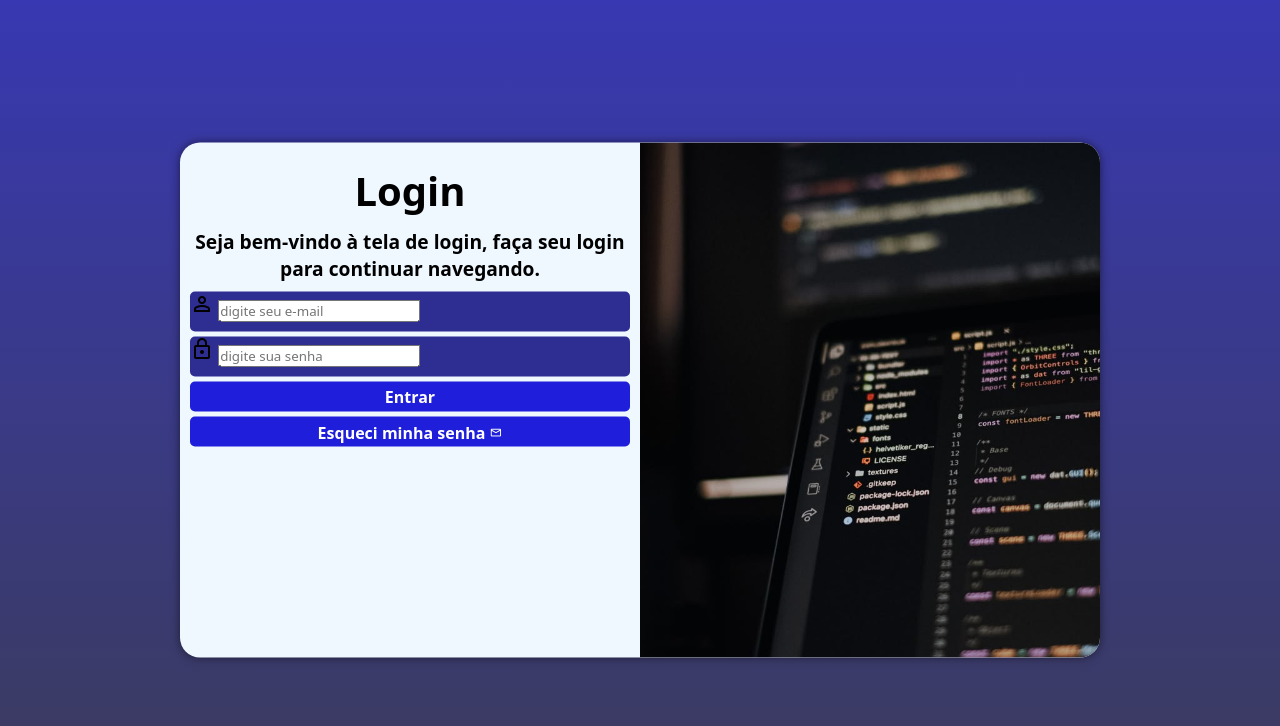
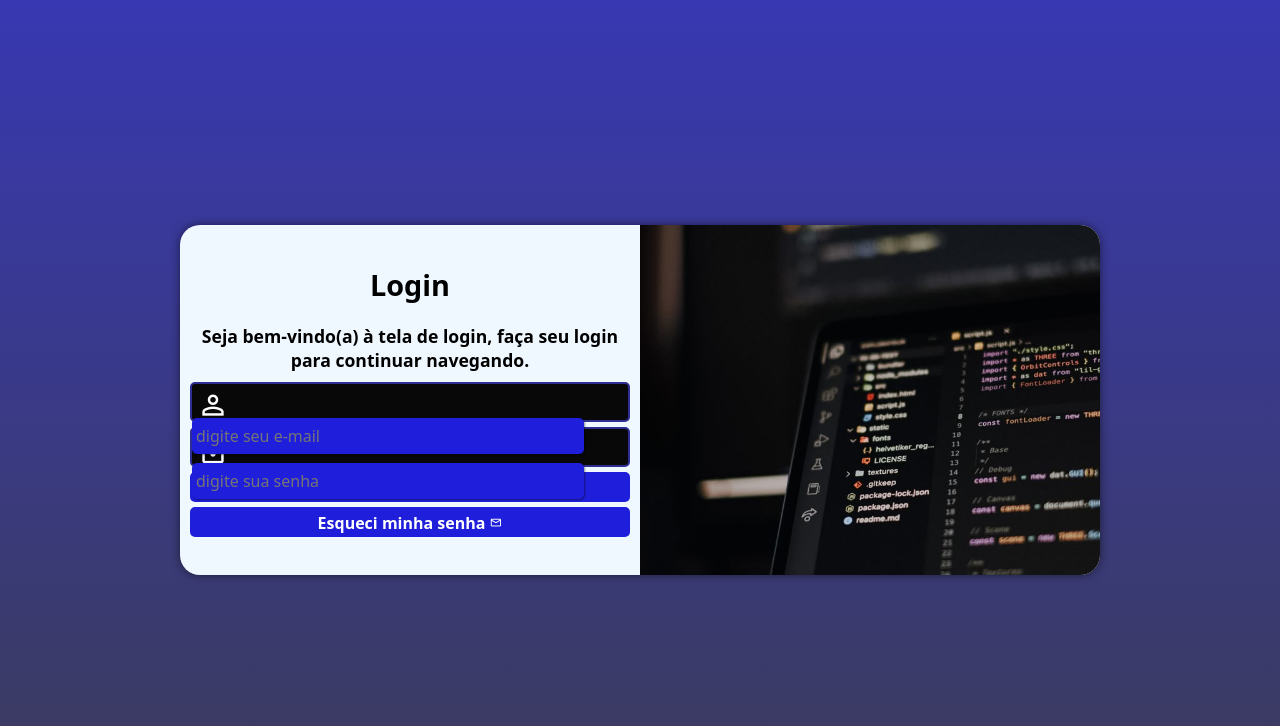
Before and after one commit to ailton019/tela-login, a plain HTML site: page index.html in a window 1280 px wide. Drawn offline with nearby package versions, Linux system fonts and the light colour scheme.

Commit message:
Ajuste de bug,
Página finalizada.

```diff
--- a/estilos/mq-estilos.css
+++ b/estilos/mq-estilos.css
@@ -8,6 +8,7 @@
 
     section#login{
         width: 80vw;
+        height: 350px;
     }
     section#login > div#imagem{
         float: left;
@@ -33,6 +34,7 @@
 
     section#login{
         width: 920px;
+        height: 350px;
     }
     section#login > div#imagem{
         float: right;
@@ -44,9 +46,10 @@
         width: 50%;
     }
     div#formulario > p{
-        font-size: 1.2em;
+        font-size: 1.1em;
     }
     div#formulario > h1{
-        font-size: 2.5em;
+        font-size: 2.em;
+        margin: 20px 0px;
     }
 }
--- a/estilos/style.css
+++ b/estilos/style.css
@@ -27,9 +27,9 @@ section#login{
     position: absolute;
     top: 50%;
     left: 50%;
-    transform: translate(-50%, -50%);
     overflow: hidden;
     box-shadow: 0px 0px 10px rgba(0, 0, 0, 0.521);
+    transform: translate(-50%, -50%);
     transition: width 0.3s, height 0.3s;
     transition-timing-function: ease;
 }
@@ -61,7 +61,8 @@ div#formulario > p{
 }
 
 form > div.campo{
-    background-color: #2e2e92;
+    border: 2px solid #2e2e92;
+    background-color: #080808;
     display: block;
     width: 100%;
     height: 40px;
@@ -73,7 +74,29 @@ form label {
     display: none;
 }
 
+div.campo > span {
+    color: white;
+    background-color: rgba(0, 0, 0, 0);
+    font-size: 2em;
+    width: 40px;
+    padding: 5px;
+}
 
+div.campo input{
+    background-color: #1F1FDB;
+    font-size: 1em;
+    width: calc(100% - 44px);
+    height: 100%;
+    border: 0px;
+    border-radius: 5px;
+    padding: 4px;
+    box-shadow: 1px 1px 2px rgba(0, 0, 0, 0.432);
+    transform: translateY(-8px);
+}
+
+div.campo > input:focus-within{ /*deixar a caixa de digitar branca*/
+    background-color: white;
+}
 
 form > input[type="submit"]{
     display: block;
--- a/index.html
+++ b/index.html
@@ -20,7 +20,7 @@
             </div>
             <div id="formulario">
                 <h1>Login</h1>
-                <p>Seja bem-vindo à tela de login, faça seu login para continuar navegando.</p>
+                <p>Seja bem-vindo(a) à tela de login, faça seu login para continuar navegando.</p>
                 <form action="login.php" method="post" autocomplete="on">
                     <div class="campo">
                         <span class="material-symbols-outlined">
```
